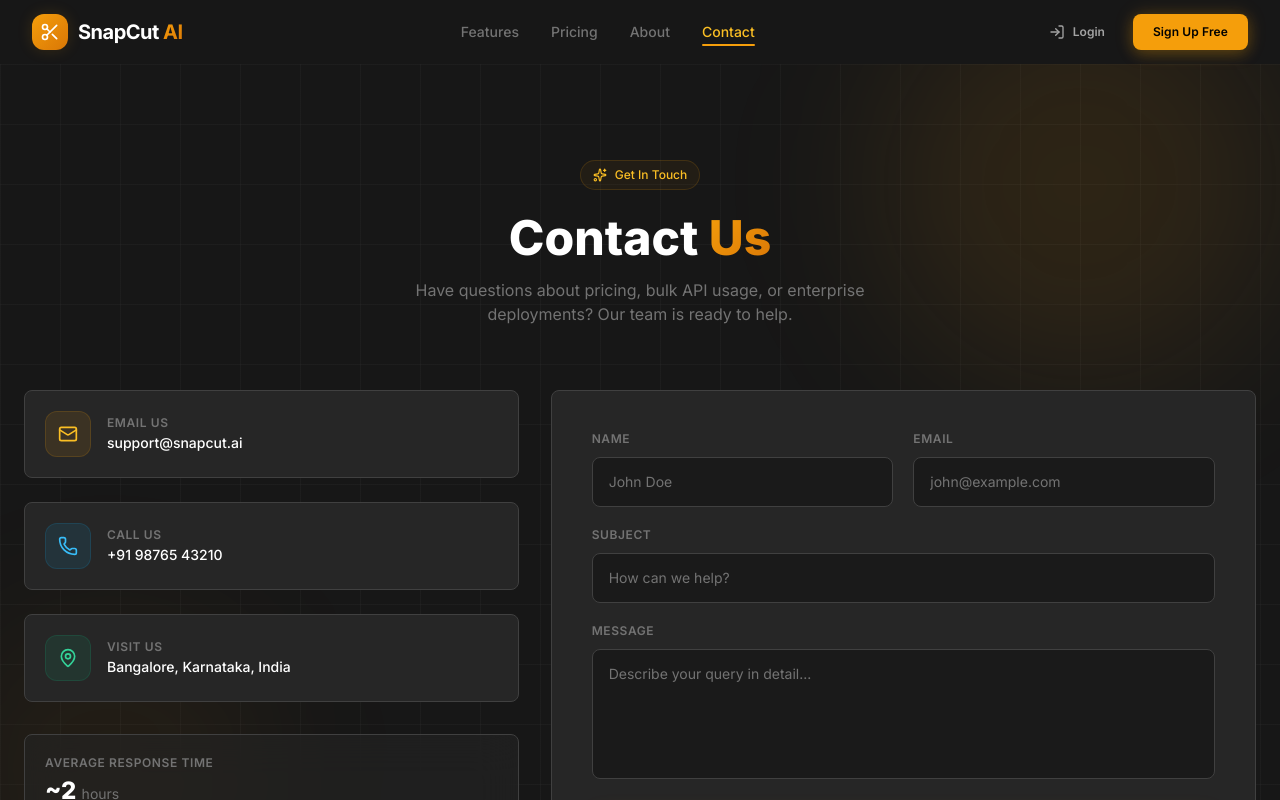
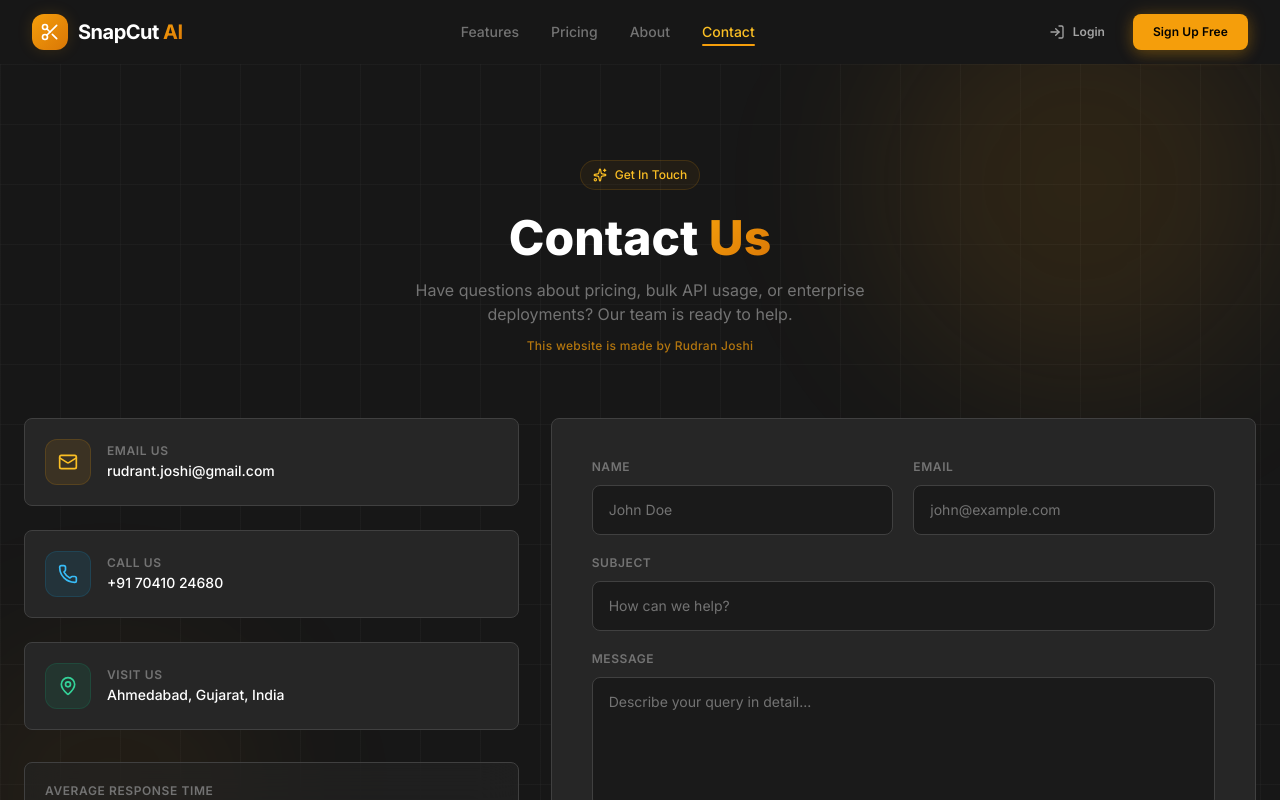
Before and after one commit to Rudrant-Joshi/Background-remover, a React (Vite) app: page /contact in a window 1280 px wide. Shown: the top 800 px of the page. Built offline with nearby package versions, Linux system fonts and the light colour scheme.

Commit message:
docs: update Contact Us details and add website attribution for Rudran Joshi

```diff
--- a/src/pages/public/ContactPage.jsx
+++ b/src/pages/public/ContactPage.jsx
@@ -29,15 +29,18 @@ export default function ContactPage() {
           <p className="text-text-muted max-w-lg mx-auto text-sm sm:text-base">
             Have questions about pricing, bulk API usage, or enterprise deployments? Our team is ready to help.
           </p>
+          <p className="text-xs text-primary/70 mt-3 font-medium tracking-wide">
+            This website is made by Rudran Joshi
+          </p>
         </div>
 
         <div className="grid grid-cols-1 md:grid-cols-12 gap-8">
           {/* Contact Info */}
           <div className="md:col-span-5 flex flex-col gap-6">
             {[
-              { icon: Mail, label: 'Email Us', value: 'support@snapcut.ai', color: 'text-amber-400', bg: 'bg-amber-500/10', border: 'border-amber-500/15' },
-              { icon: Phone, label: 'Call Us', value: '+91 98765 43210', color: 'text-sky-400', bg: 'bg-sky-500/10', border: 'border-sky-500/15' },
-              { icon: MapPin, label: 'Visit Us', value: 'Bangalore, Karnataka, India', color: 'text-emerald-400', bg: 'bg-emerald-500/10', border: 'border-emerald-500/15' },
+              { icon: Mail, label: 'Email Us', value: 'rudrant.joshi@gmail.com', color: 'text-amber-400', bg: 'bg-amber-500/10', border: 'border-amber-500/15' },
+              { icon: Phone, label: 'Call Us', value: '+91 70410 24680', color: 'text-sky-400', bg: 'bg-sky-500/10', border: 'border-sky-500/15' },
+              { icon: MapPin, label: 'Visit Us', value: 'Ahmedabad, Gujarat, India', color: 'text-emerald-400', bg: 'bg-emerald-500/10', border: 'border-emerald-500/15' },
             ].map((item, idx) => {
               const Icon = item.icon
               return (
```
